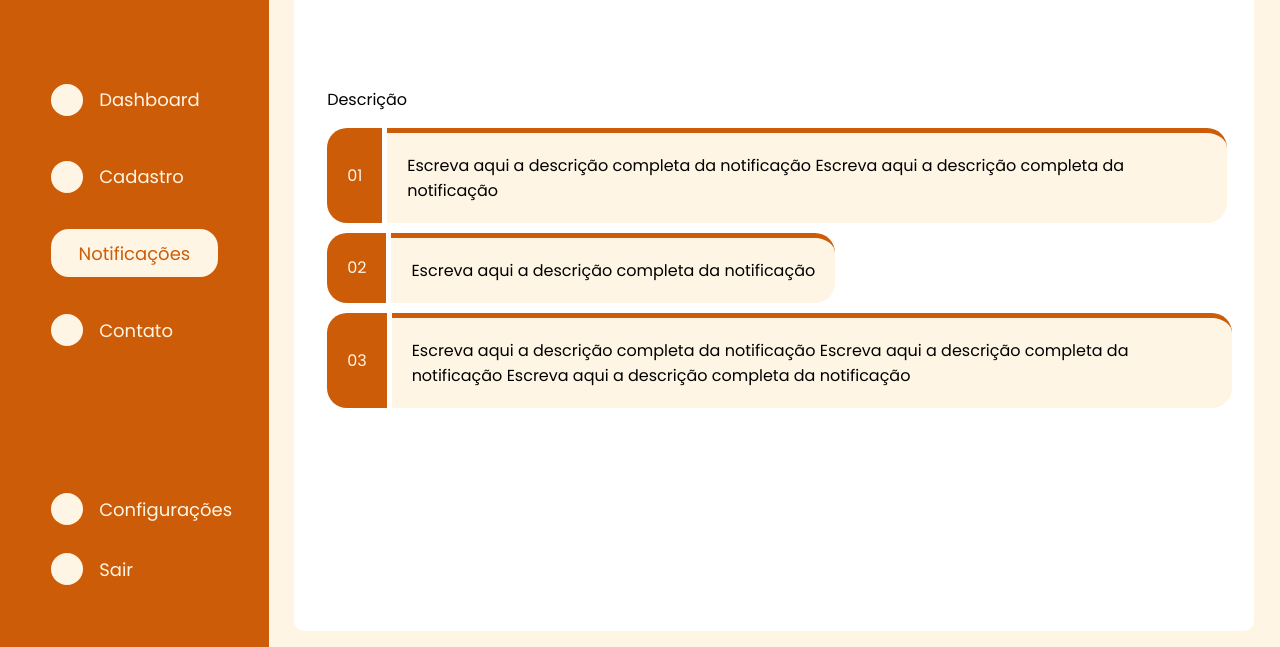
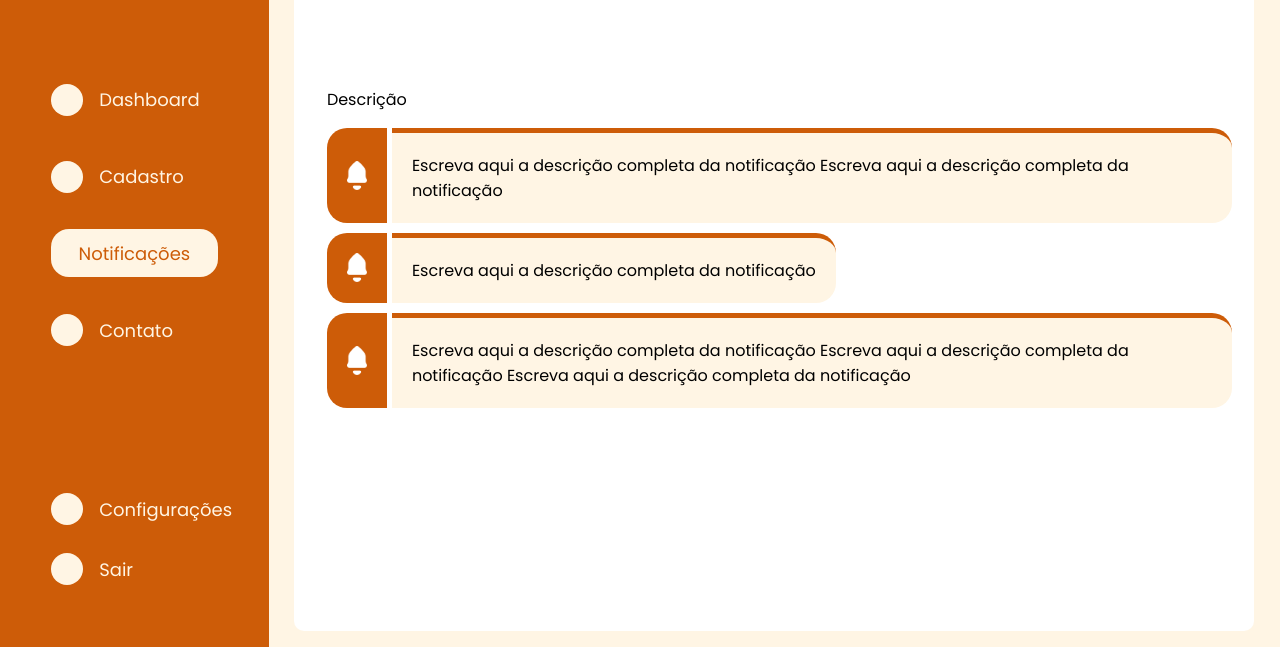
Before and after one commit to Obsidian-PI/Site-Institucional, a website: page web-data-viz/public/dashboard/notificacoes/notific.html in a window 1280 px wide. Shown: the part 153-800 px from the top of the page. Drawn offline with Linux system fonts and the light colour scheme; no server answers.

Commit message:
Notificacoes

```diff
--- a/web-data-viz/public/dashboard/notificacoes/notific.html
+++ b/web-data-viz/public/dashboard/notificacoes/notific.html
@@ -77,19 +77,25 @@
                         <div class="nome">
                             <p>Descrição</p>
                             <div class="notificacao">
-                                <div class="notif-num">01</div>
+                                <div class="notif-num">
+                                    <img src="../assets/imgs/notifty.png" alt="" width="20px">
+                                </div>
                                 <div class="notif">
                                     Escreva aqui a descrição completa da notificação
                                     Escreva aqui a descrição completa da notificação
                                 </div>
                             </div>
                             <div class="notificacao">
-                                <div class="notif-num">02</div>
+                                <div class="notif-num">
+                                    <img src="../assets/imgs/notifty.png" alt="" width="20px">
+                                </div>
                                 <div class="notif">
                                     Escreva aqui a descrição completa da notificação</div>
                             </div>
                             <div class="notificacao">
-                                <div class="notif-num">03</div>
+                                <div class="notif-num">
+                                    <img src="../assets/imgs/notifty.png" alt="" width="20px">
+                                </div>
                                 <div class="notif">
                                     Escreva aqui a descrição completa da notificação
                                     Escreva aqui a descrição completa da notificação
```
Also changed, not shown: web-data-viz/public/dashboard/assets/imgs/notifty.png (added).
